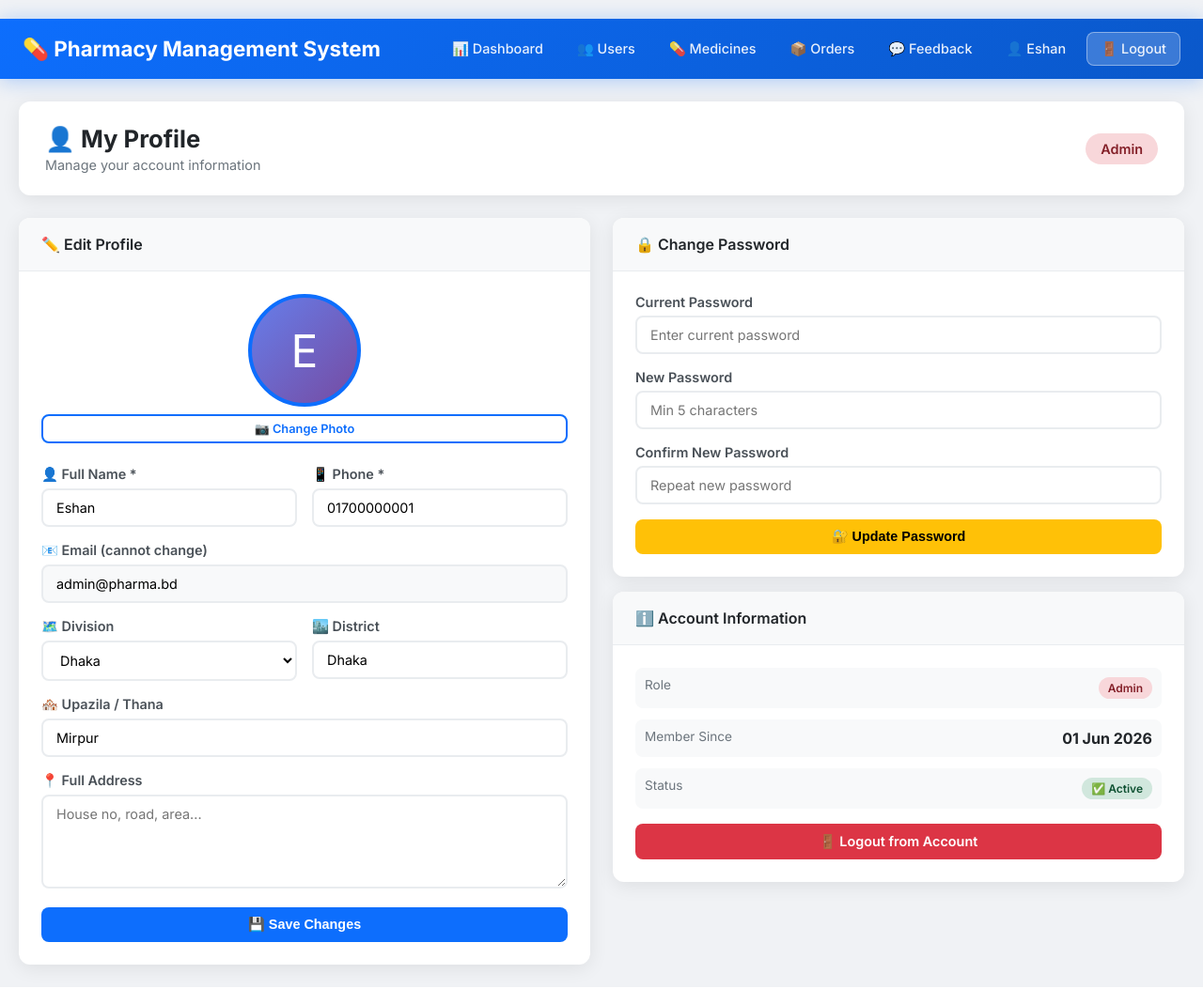
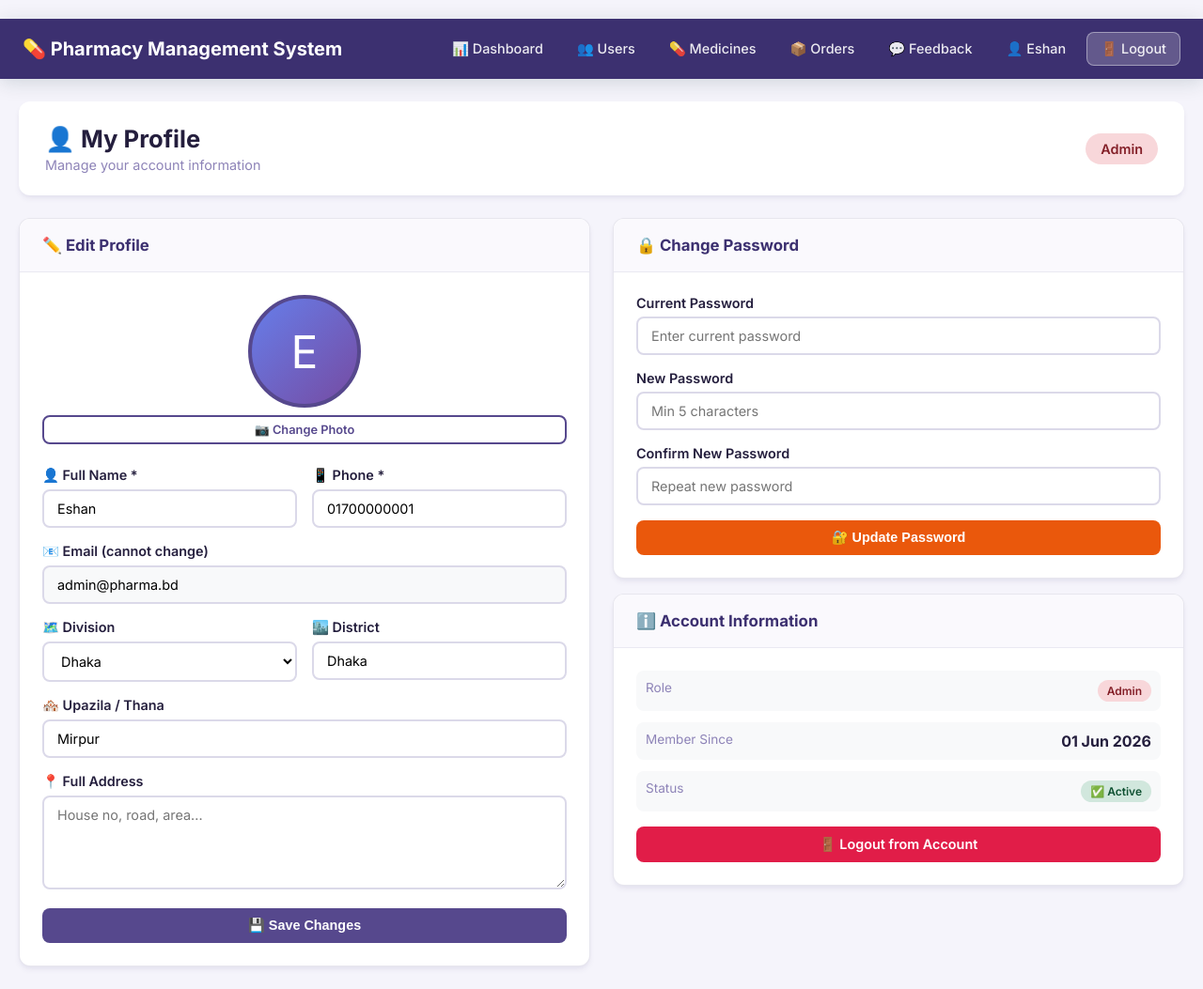
Before and after one commit to MirEashanZaman/Pharmacy_Management_System, a PHP site: page /pharmacy/profile.php in a window 1280 px wide. Shown: the whole page at 94% size. Run offline with PHP 8.4, Linux system fonts and the light colour scheme; the visitor is signed in with stand-in values (Sample User, id 1); data that the repository does not hold is empty.

Commit message:
Update style.css colors

```diff
--- a/style.css
+++ b/style.css
@@ -1,23 +1,23 @@
 @import url('https://fonts.googleapis.com/css2?family=Inter:wght@300;400;500;600;700;800&display=swap');
 
 :root {
-    --primary: #0d6efd;
-    --primary-dark: #0a58ca;
-    --secondary: #6c757d;
-    --success: #198754;
-    --danger: #dc3545;
-    --warning: #ffc107;
-    --info: #0dcaf0;
-    --light: #f8f9fa;
-    --dark: #212529;
-    --green: #00b09b;
-    --green2: #96c93d;
-    --sidebar-bg: #1a1f2e;
-    --sidebar-text: #a8b2d8;
-    --sidebar-hover: #2d3561;
-    --card-shadow: 0 4px 20px rgba(0, 0, 0, 0.08);
+    --primary: #56488d;          /* Paletton Medium Violet */
+    --primary-dark: #3c3070;     /* Paletton Deep Dark Violet */
+    --secondary: #8e84b8;       /* Paletton Soft Purple Accent */
+    --success: #059669;         /* Safe Green */
+    --danger: #e11d48;          /* Rose Red */
+    --warning: #ea580c;         /* Orange */
+    --info: #0284c7;            /* Blue */
+    --light: #f5f4fb;           /* Ultra Soft Lavender Tint background */
+    --dark: #241e3d;            /* Deep Purple Grey text */
+    --green: #8e84b8;
+    --green2: #dbd9e9;
+    --sidebar-bg: #3c3070;      /* Dark Monochromatic Purple */
+    --sidebar-text: #dbd9e9;    /* Light Purple Grey */
+    --sidebar-hover: #56488d;   /* Medium Purple hover */
+    --card-shadow: 0 4px 6px -1px rgba(60, 48, 112, 0.08), 0 2px 4px -1px rgba(60, 48, 112, 0.03);
     --border-radius: 12px;
-    --transition: all 0.3s ease;
+    --transition: all 0.25s cubic-bezier(0.4, 0, 0.2, 1);
 }
 
 * {
@@ -28,14 +28,14 @@
 
 body {
     font-family: 'Inter', sans-serif;
-    background: #f0f2f5;
+    background: var(--light);
     color: var(--dark);
     min-height: 100vh;
 }
 
 
 .navbar {
-    background: linear-gradient(135deg, #0d6efd 0%, #0a58ca 100%);
+    background: var(--sidebar-bg);
     color: white;
     padding: 0 24px;
     display: flex;
@@ -45,14 +45,15 @@ body {
     position: sticky;
     top: 0;
     z-index: 1000;
-    box-shadow: 0 2px 20px rgba(13, 110, 253, 0.3);
+    border-bottom: 1px solid var(--primary-dark);
+    box-shadow: 0 4px 20px rgba(4, 47, 46, 0.15);
 }
 
 .navbar-brand {
     display: flex;
     align-items: center;
     gap: 10px;
-    font-size: 1.4rem;
+    font-size: 1.25rem;
     font-weight: 700;
     color: white;
     text-decoration: none;
@@ -159,25 +160,28 @@ body {
 .card {
     background: white;
     border-radius: var(--border-radius);
-    box-shadow: var(--card-shadow);
+    border: 1px solid rgba(60, 48, 112, 0.12);
     overflow: hidden;
     transition: var(--transition);
+    box-shadow: var(--card-shadow);
 }
 
 .card:hover {
+    border-color: rgba(60, 48, 112, 0.25);
+    box-shadow: 0 12px 20px -3px rgba(60, 48, 112, 0.08), 0 4px 12px -2px rgba(60, 48, 112, 0.03);
     transform: translateY(-2px);
-    box-shadow: 0 8px 30px rgba(0, 0, 0, 0.12);
 }
 
 .card-header {
     padding: 18px 24px;
-    border-bottom: 1px solid #e9ecef;
-    font-weight: 600;
-    font-size: 1rem;
+    border-bottom: 1px solid rgba(60, 48, 112, 0.08);
+    font-weight: 700;
+    font-size: 1.05rem;
     display: flex;
     align-items: center;
     justify-content: space-between;
-    background: #f8f9fa;
+    background: #faf9fd;
+    color: var(--primary-dark);
 }
 
 .card-body {
@@ -251,16 +255,16 @@ body {
 }
 
 .btn-danger:hover {
-    background: #bb2d3b;
+    background: #be123c; /* Cohesive deep rose red */
 }
 
 .btn-warning {
     background: var(--warning);
-    color: #000;
+    color: white;
 }
 
 .btn-warning:hover {
-    background: #ffca2c;
+    background: #c2410c; /* Deep warning orange */
 }
 
 .btn-secondary {
@@ -298,13 +302,13 @@ body {
     font-weight: 600;
     font-size: 0.9rem;
     margin-bottom: 6px;
-    color: #495057;
+    color: var(--dark);
 }
 
 .form-control {
     width: 100%;
     padding: 10px 14px;
-    border: 2px solid #e9ecef;
+    border: 2px solid var(--green2);
     border-radius: 8px;
     font-size: 0.9rem;
     font-family: 'Inter', sans-serif;
@@ -1272,3 +1256,230 @@ footer {
     position: relative;
     z-index: 1;
 }
+
+/* Order Tracking Timeline */
+.order-timeline {
+    display: flex;
+    align-items: center;
+    justify-content: space-between;
+    margin-top: 24px;
+    padding: 16px 20px;
+    background: #faf9fd;
+    border-radius: 12px;
+    border: 1px dashed rgba(60, 48, 112, 0.15);
+}
+
+.timeline-step {
+    display: flex;
+    flex-direction: column;
+    align-items: center;
+    position: relative;
+    z-index: 2;
+}
+
+.timeline-step .step-icon {
+    width: 32px;
+    height: 32px;
+    border-radius: 50%;
+    background: #e2e1f0;
+    color: #8e84b8;
+    display: flex;
+    align-items: center;
+    justify-content: center;
+    font-weight: 700;
+    font-size: 0.85rem;
+    transition: var(--transition);
+    border: 2px solid #fff;
+    box-shadow: 0 2px 4px rgba(60, 48, 112, 0.05);
+}
+
+.timeline-step.active .step-icon {
+    background: var(--primary);
+    color: white;
+    box-shadow: 0 4px 10px rgba(86, 72, 141, 0.3);
+}
+
+.timeline-step .step-label {
+    font-size: 0.78rem;
+    font-weight: 600;
+    color: #8e84b8;
+    margin-top: 6px;
+    transition: var(--transition);
+}
+
+.timeline-step.active .step-label {
+    color: var(--primary-dark);
+}
+
+.timeline-line {
+    flex: 1;
+    height: 4px;
+    background: #e2e1f0;
+    margin: 0 -10px;
+    position: relative;
+    top: -12px;
+    z-index: 1;
+    border-radius: 2px;
+    transition: var(--transition);
+}
+
+.timeline-line.active {
+    background: var(--primary);
+}
+
+/* --- Global Dark Mode --- */
+body.dark-mode {
+    --primary: #9d8fd9;
+    --primary-dark: #bbaeff;
+    --secondary: #a79fc7;
+    --light: #0d0a1b;
+    --dark: #e6e5f3;
+    --sidebar-bg: #151126;
+    --sidebar-text: #dbd9e9;
+    --sidebar-hover: #241e3d;
+    --card-shadow: 0 4px 25px rgba(0,0,0,0.6);
+}
+
+body.dark-mode .card,
+body.dark-mode .page-header,
+body.dark-mode table,
+body.dark-mode .stat-card,
+body.dark-mode .feedback-item,
+body.dark-mode .credential-card,
+body.dark-mode .feature-card,
+body.dark-mode .guide-box,
+body.dark-mode .form-control,
+body.dark-mode select,
+body.dark-mode textarea,
+body.dark-mode input[type="text"],
+body.dark-mode input[type="number"],
+body.dark-mode input[type="email"],
+body.dark-mode input[type="password"],
+body.dark-mode input[type="file"] {
+    background: #181528 !important;
+    color: #e6e5f3 !important;
+    border-color: rgba(187, 174, 255, 0.15) !important;
+}
+
+body.dark-mode .card-header,
+body.dark-mode th {
+    background: #1e1a32 !important;
+    color: #bbaeff !important;
+    border-bottom-color: rgba(187, 174, 255, 0.15) !important;
+}
+
+body.dark-mode td,
+body.dark-mode .copy-row,
+body.dark-mode .guide-step,
+body.dark-mode tr {
+    border-bottom-color: rgba(187, 174, 255, 0.1) !important;
+    border-color: rgba(187, 174, 255, 0.1) !important;
+}
+
+body.dark-mode .copy-row,
+body.dark-mode .feature-icon,
+body.dark-mode .guide-step-num {
+    background: #241f3d !important;
+    color: #bbaeff !important;
+}
+
+body.dark-mode .text-muted,
+body.dark-mode .stat-label,
+body.dark-mode .timeline-step .step-label {
+    color: #a79fc7 !important;
+}
+
+body.dark-mode .timeline-step.active .step-label {
+    color: var(--primary-dark) !important;
+}
+
+body.dark-mode .timeline-line {
+    background: #241f3d !important;
+}
+
+body.dark-mode .timeline-line.active {
+    background: var(--primary) !important;
+}
+
+body.dark-mode a.btn-outline,
+body.dark-mode .btn-copy {
+    background: #241f3d !important;
+    color: #bbaeff !important;
+    border-color: #a79fc7 !important;
+}
+
+body.dark-mode a.btn-outline:hover,
+body.dark-mode .btn-copy:hover {
+    background: #bbaeff !important;
+    color: #151126 !important;
+}
+
+/* --- Toast Notifications --- */
+.toast-container {
+    position: fixed;
+    top: 24px;
+    right: 24px;
+    display: flex;
+    flex-direction: column;
+    gap: 12px;
+    z-index: 10000;
+    pointer-events: none;
+}
+
+.toast {
+    background: white;
+    color: var(--dark);
+    padding: 16px 24px;
+    border-radius: var(--border-radius);
+    box-shadow: 0 10px 15px -3px rgba(60, 48, 112, 0.15), 0 4px 6px -2px rgba(60, 48, 112, 0.05);
+    border-left: 5px solid var(--primary);
+    min-width: 300px;
+    max-width: 420px;
+    display: flex;
+    align-items: center;
+    justify-content: space-between;
+    gap: 16px;
+    pointer-events: auto;
+    transform: translateX(120%);
+    animation: slideIn 0.3s cubic-bezier(0.4, 0, 0.2, 1) forwards;
+    transition: var(--transition);
+}
+
+.toast.fade-out {
+    animation: slideOut 0.3s cubic-bezier(0.4, 0, 0.2, 1) forwards;
+}
+
+.toast-success {
+    border-left-color: var(--success) !important;
+}
+
+.toast-error {
+    border-left-color: var(--danger) !important;
+}
+
+.toast-info {
+    border-left-color: var(--info) !important;
+}
+
+.toast-warning {
+    border-left-color: var(--warning) !important;
+}
+
+body.dark-mode .toast {
+    background: #181528 !important;
+    color: #e6e5f3 !important;
+    box-shadow: 0 10px 25px rgba(0, 0, 0, 0.6) !important;
+}
+
+@keyframes slideIn {
+    to {
+        transform: translateX(0);
+    }
+}
+
+@keyframes slideOut {
+    to {
+        transform: translateX(120%);
+        opacity: 0;
+    }
+}
```
Also changed, not shown: other parts of style.css (+17 -37 lines).
